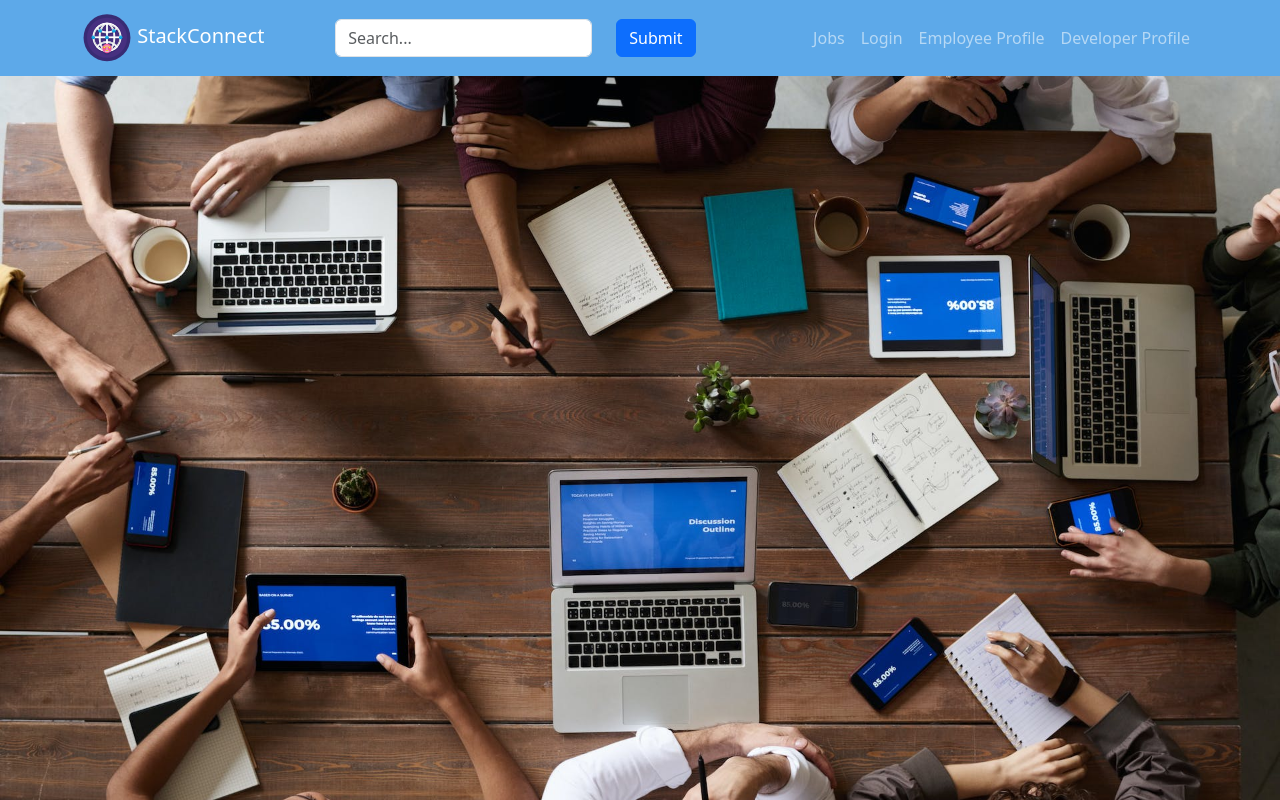
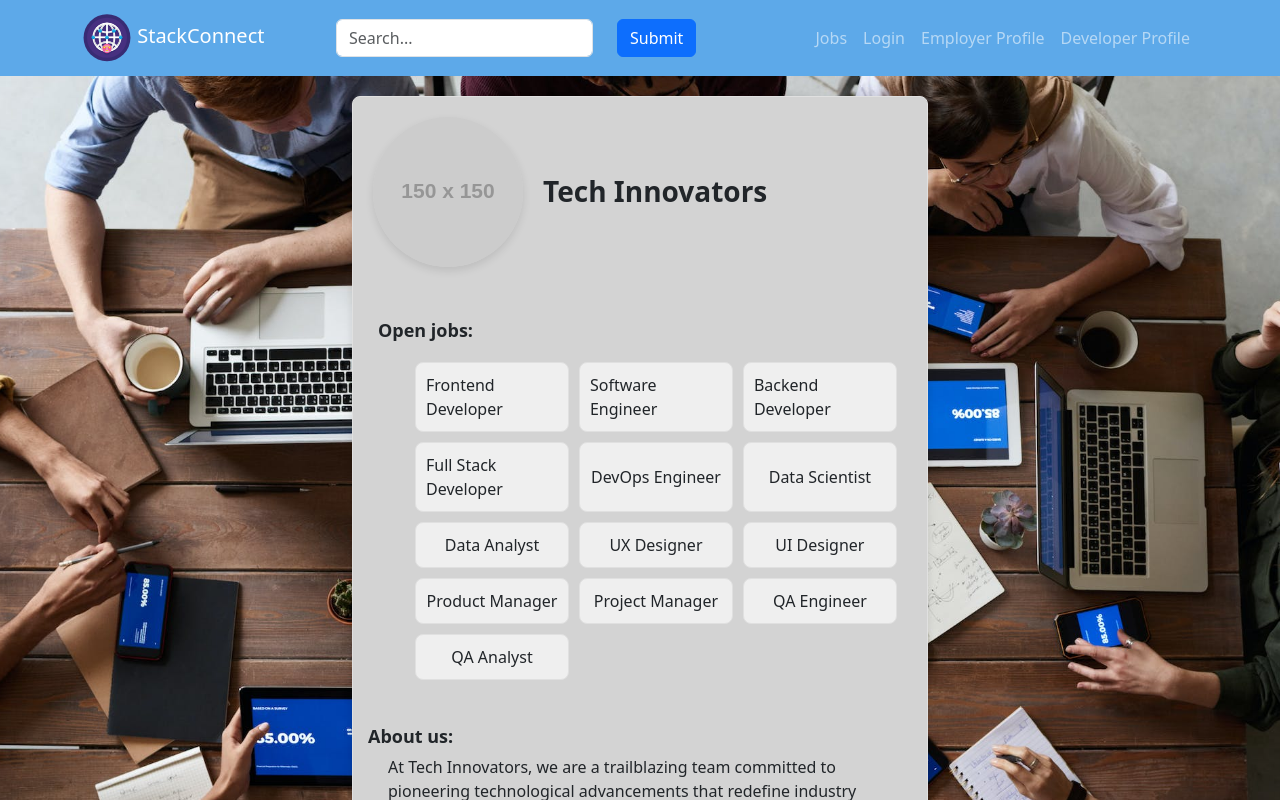
Before and after one commit to Group-6-Software-Development/StackConnect, a React (Create React App) app in the folder Sprint_2/stack-connect/: page /employer-profile in a window 1280 px wide. Shown: the top 800 px of the page. Built offline with nearby package versions, Linux system fonts and the light colour scheme.

Commit message:
Employee renamed to Employer Developer profile page started

```diff
--- a/Sprint_2/stack-connect/src/App.js
+++ b/Sprint_2/stack-connect/src/App.js
@@ -2,7 +2,7 @@ import "./App.css";
 import Navbar from "./components/bNavbar";
 import Hero from "./components/Hero";
 import { BrowserRouter, Route, Routes } from "react-router-dom";
-import EmployeeProfile from "./components/EmployeeProfile";
+import EmployerProfile from "./components/EmployerProfile";
 import DeveloperProfile from "./components/DeveloperProfile";
 
 function App() {
@@ -12,7 +12,7 @@ function App() {
         <Navbar />
         <Routes>
           <Route path="/" element={<Hero />} />
-          <Route path="/employee-profile" element={<EmployeeProfile />} />
+          <Route path="/employer-profile" element={<EmployerProfile />} />
           <Route path="/developer-profile" element={<DeveloperProfile />} />
         </Routes>
       </BrowserRouter>
--- a/Sprint_2/stack-connect/src/components/DeveloperProfile.js
+++ b/Sprint_2/stack-connect/src/components/DeveloperProfile.js
@@ -1,9 +1,12 @@
 import "./styles/DeveloperProfile.css";
+import { developerData } from "../data/developer-data";
 
 function DeveloperProfile() {
   return (
-    <div>
-      <h1>Developer Profile</h1>
+    <div className="developer-profile-page">
+      <div className="developer-profile">
+
+      </div>
     </div>
   );
 }
--- a/Sprint_2/stack-connect/src/components/EmployeeProfile.js
+++ /dev/null
@@ -1,41 +0,0 @@
-import "./styles/EmployeeProfile.css";
-import { availableJobs } from "../data/open-jobs";
-
-function EmployeeProfile() {
-  const companiesWithJobs = availableJobs.map((company) => ({
-    companyName: company.company,
-    jobs: company.jobs.map((job) => job.position),
-    aboutUs: company.aboutUs,
-  }));
-
-  return (
-    <div className="employee-profile">
-      {companiesWithJobs.map((company, index) => (
-        <div key={index} className="employee-profile-section">
-          <div className="employee-profile-header">
-            <img src="https://placehold.co/150" alt="profile" />
-            <h3 className="employee-name">{company.companyName}</h3>
-          </div>
-          <div className="employee-profile-contents">
-            <div className="employee-profile-body">
-              <div className="open-jobs-body">
-                <h4>Open jobs:</h4>
-                <ul className="open-jobs">
-                  {company.jobs.map((job, jobIndex) => (
-                    <li key={jobIndex}>{job}</li>
-                  ))}
-                </ul>
-              </div>
-            </div>
-            <div className="employee-profile-about-us">
-              <h4>About us:</h4>
-              <p>{company.aboutUs}</p>
-            </div>
-          </div>
-        </div>
-      ))}
-    </div>
-  );
-}
-
-export default EmployeeProfile;
--- /dev/null
+++ b/Sprint_2/stack-connect/src/components/EmployerProfile.js
@@ -0,0 +1,43 @@
+import "./styles/EmployerProfile.css";
+import { availableJobs } from "../data/open-jobs";
+
+function EmployerProfile() {
+  const companiesWithJobs = availableJobs.map((company) => ({
+    companyName: company.company,
+    jobs: company.jobs.map((job) => job.position),
+    aboutUs: company.aboutUs,
+  }));
+
+  return (
+    <div className="employer-profile-page">
+      <div className="employer-profile">
+        {companiesWithJobs.map((company, index) => (
+          <div key={index} className="employer-profile-section">
+            <div className="employer-profile-header">
+              <img src="https://placehold.co/150" alt="profile" />
+              <h3 className="employer-name">{company.companyName}</h3>
+            </div>
+            <div className="employer-profile-contents">
+              <div className="employer-profile-body">
+                <div className="open-jobs-body">
+                  <h4>Open jobs:</h4>
+                  <ul className="open-jobs">
+                    {company.jobs.map((job, jobIndex) => (
+                      <li key={jobIndex}>{job}</li>
+                    ))}
+                  </ul>
+                </div>
+              </div>
+              <div className="employer-profile-about-us">
+                <h4>About us:</h4>
+                <p>{company.aboutUs}</p>
+              </div>
+            </div>
+          </div>
+        ))}
+      </div>
+    </div>
+  );
+}
+
+export default EmployerProfile;
--- a/Sprint_2/stack-connect/src/components/bNavbar.js
+++ b/Sprint_2/stack-connect/src/components/bNavbar.js
@@ -47,7 +47,7 @@ function bNavbar() {
           <Nav className="ms-auto">
             <Nav.Link href="#jobs">Jobs</Nav.Link>
             <Nav.Link href="#login">Login</Nav.Link>
-            <Nav.Link href="/employee-profile">Employee Profile</Nav.Link>
+            <Nav.Link href="/employer-profile">Employer Profile</Nav.Link>
             <Nav.Link href="/developer-profile">Developer Profile</Nav.Link>
           </Nav>
         </Navbar.Collapse>
--- a/Sprint_2/stack-connect/src/components/styles/DeveloperProfile.css
+++ b/Sprint_2/stack-connect/src/components/styles/DeveloperProfile.css
@@ -0,0 +1,8 @@
+.developer-profile-page {
+  background-image: url("../../images/heroPhoto.jpg");
+  background-size: cover;
+  background-position: center;
+  min-height: 100vh;
+  display: flex;
+  flex-wrap: nowrap;
+}
--- a/Sprint_2/stack-connect/src/components/styles/EmployeeProfile.css
+++ b/Sprint_2/stack-connect/src/components/styles/EmployerProfile.css
@@ -1,36 +1,38 @@
-/* Main container holding the background image */
-.App {
+.employer-profile-page {
+  background-image: url("../../images/heroPhoto.jpg");
+  background-size: cover;
+  background-position: center;
   min-height: 100vh;
-  background: url("../../images/heroPhoto.jpg") center/cover no-repeat;
+  display: flex;
+  flex-wrap: nowrap;
 }
 
-/* Container holding employee profile */
-.employee-profile {
-  margin-top: 2rem;
+.employer-profile {
+  margin-top: 20px;
   margin-left: auto;
   margin-right: auto;
   display: flex;
+  flex-direction: column;
+  align-items: center;
   width: 45%;
   height: 53rem;
-  flex-direction: column;
-  align-items: center;
   flex-shrink: 0;
   border-radius: 8px;
-  border: 1px solid #e0e0e0; /* Lighter border color */
-  background: #ffffff; /* White background */
+  border: 1px solid #e0e0e0;
   box-shadow: 0 4px 8px rgba(0, 0, 0, 0.1);
+
+  /* Employer profile background color */
+  background: lightgray;
 }
 
-/* Header section with employee name */
-.employee-profile-header {
-  width: 100%;
-  display: flex;
+.employer-profile-header {
+  margin: 5px;
+  display: inline-flex;
   align-items: center;
   padding: 15px;
-  background-color: #f8f8f8; /* Lighter gray background */
 }
 
-.employee-profile-header img {
+.employer-profile-header img {
   width: 150px;
   height: 150px;
   border-radius: 50%;
@@ -38,7 +40,7 @@
   box-shadow: 0 4px 8px rgba(0, 0, 0, 0.1);
 }
 
-.employee-name {
+.employer-name {
   font-size: 28px;
   font-weight: 600;
   margin-left: 20px;
@@ -46,20 +48,18 @@
   margin-bottom: auto;
 }
 
-/* Employee profile content section */
-.employee-profile-contents {
+.employer-profile-contents {
   width: 100%;
   padding: 15px;
 }
 
-/* Styles for open job listings */
 .open-jobs-body {
   width: 100%;
   padding: 10px;
 }
 
 .open-jobs-body h4,
-.employee-profile-about-us h4 {
+.employer-profile-about-us h4 {
   font-size: 18px;
   font-weight: 600;
   margin: 8px 0;
@@ -80,29 +80,32 @@
   align-items: center;
   flex-shrink: 0;
   border-radius: 8px;
-  border: 1px solid #e0e0e0; /* Lighter border color */
-  background-color: #ffffff; /* White background */
+  border: 1px solid #e0e0e0;
   transition: transform 0.3s ease-in-out, background-color 0.3s ease-in-out;
+
+  /* Single job listings background color */
+  background-color: #efefef;
 }
 
 .open-jobs li:hover {
   transform: scale(1.03);
-  background-color: #dceef3; /* Slightly bluish hover color */
+
+  /* Single job listings background color when hovered over */
+  background-color: #dceef3;
 }
 
-/* Employee about us section */
-.employee-profile-about-us {
+.employer-profile-about-us {
   width: 100%;
   margin-top: 15px;
   margin-bottom: 10px;
 }
 
-.employee-profile-about-us h4 {
+.employer-profile-about-us h4 {
   font-size: 18px;
   font-weight: 600;
   margin: 8px 0;
 }
 
-.employee-profile-about-us p {
+.employer-profile-about-us p {
   padding: 0 20px;
 }
--- /dev/null
+++ b/Sprint_2/stack-connect/src/data/developer-data.js
@@ -0,0 +1,46 @@
+export const developerData = [
+  {
+    name: "John Doe",
+    email: "john.doe@gmail.com",
+    phone: "123-456-7890",
+    skills: ["JavaScript", "React", "HTML", "CSS"],
+    experience: [
+      {
+        title: "Frontend Developer",
+        company: "ABC Inc.",
+        startDate: "Jan 2019",
+        endDate: "Present",
+        description:
+          "Lorem ipsum dolor sit amet, consectetur adipiscing elit, sed do eiusmod tempor incididunt ut labore et dolore magna aliqua.",
+      },
+      {
+        title: "Backend Developer",
+        company: "DEF Inc.",
+        startDate: "Jan 2017",
+        endDate: "Dec 2018",
+        description:
+          "Lorem ipsum dolor sit amet, consectetur adipiscing elit, sed do eiusmod tempor incididunt ut labore et dolore magna aliqua.",
+      },
+    ],
+    education: [
+      {
+        school: "University of ABC",
+        degree: "Bachelor's Degree in Computer Science",
+        startDate: "Jan 2013",
+        endDate: "Dec 2016",
+      },
+      {
+        school: "University of DEF",
+        degree: "Master's Degree in Computer Science",
+        startDate: "Jan 2017",
+        endDate: "Dec 2019",
+      },
+      {
+        school: "University of GHI",
+        degree: "PhD in Computer Science",
+        startDate: "Jan 2020",
+        endDate: "Present",
+      },
+    ],
+  },
+];
```
